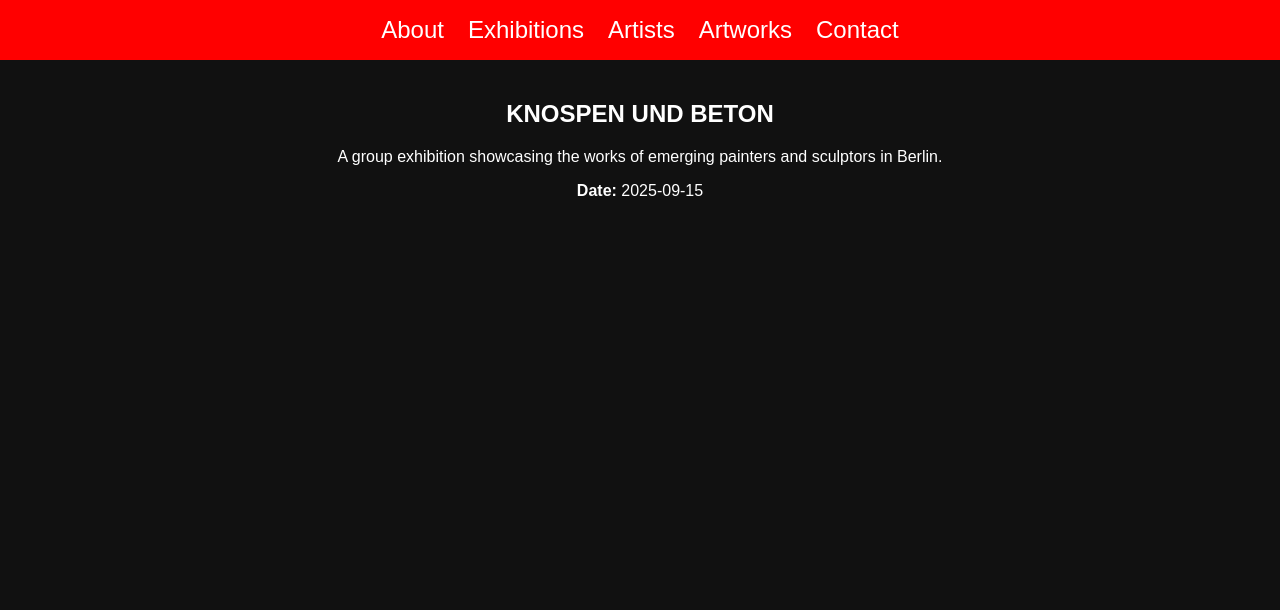
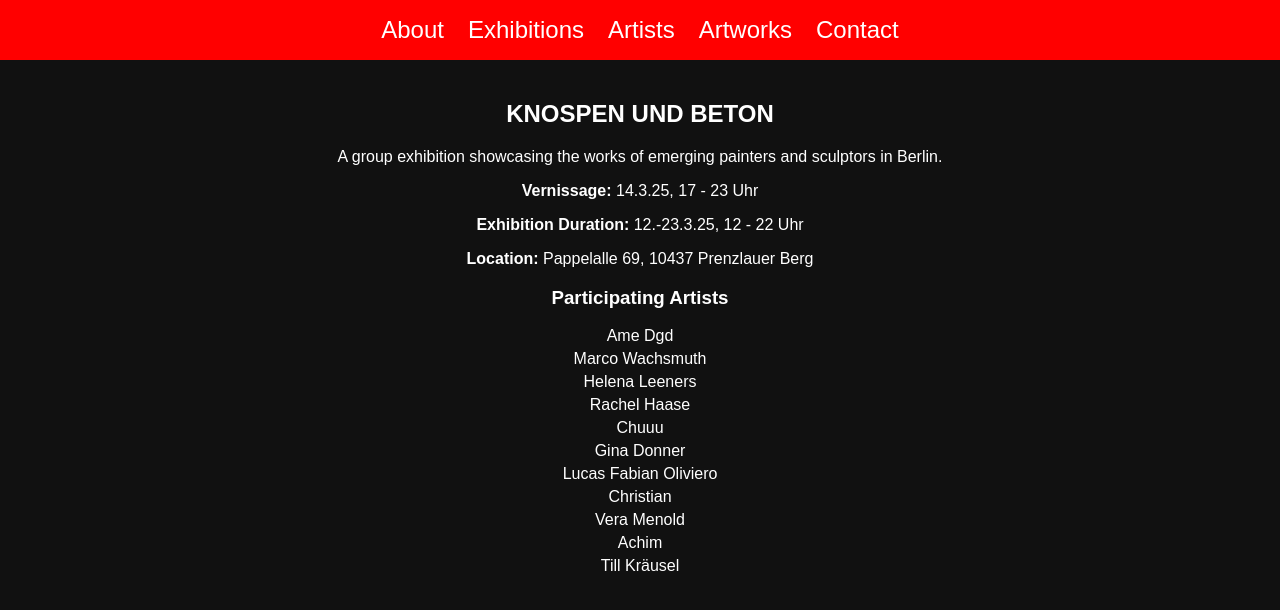
Before and after one commit to rabe200/studioUnbekannt, a Next.js app: page /exhibitions/knospen-und-beton in a window 1280 px wide. Shown: the top 610 px of the page. Built offline with nearby package versions, Linux system fonts and the light colour scheme.

Commit message:
add artists to exhibition slug

```diff
--- a/pages/exhibitions/[slug].js
+++ b/pages/exhibitions/[slug].js
@@ -2,6 +2,7 @@ import Head from "next/head";
 import styled from "styled-components";
 import fs from "fs";
 import path from "path";
+import Link from "next/link";
 
 export async function getStaticPaths() {
   const filePath = path.join(process.cwd(), "data.json");
@@ -24,10 +25,24 @@ export async function getStaticProps({ params }) {
     };
   }
 
-  return { props: { exhibition } };
+  // Find participating artists
+  const artists = jsonData.artists.filter(
+    (artist) => artist.exhibition === exhibition.slug
+  );
+
+  return { props: { exhibition, artists } };
 }
 
-export default function ExhibitionPage({ exhibition }) {
+const ArtistList = styled.ul`
+  list-style: none;
+  padding: 0;
+`;
+
+const ArtistItem = styled.li`
+  margin: 5px 0;
+`;
+
+export default function ExhibitionPage({ exhibition, artists }) {
   return (
     <>
       <Head>
@@ -36,8 +51,24 @@ export default function ExhibitionPage({ exhibition }) {
       <h2>{exhibition.title}</h2>
       <p>{exhibition.description}</p>
       <p>
-        <strong>Date:</strong> {exhibition.date}
+        <strong>Vernissage:</strong> {exhibition.vernissage}
       </p>
+      <p>
+        <strong>Exhibition Duration:</strong> {exhibition.duration}
+      </p>
+      <p>
+        <strong>Location:</strong> {exhibition.location}
+      </p>
+
+      {/* List Participating Artists */}
+      <h3>Participating Artists</h3>
+      <ArtistList>
+        {artists.map((artist) => (
+          <ArtistItem key={artist.id}>
+            <Link href={`/artists/${artist.slug}`}>{artist.name}</Link>
+          </ArtistItem>
+        ))}
+      </ArtistList>
     </>
   );
 }
```
